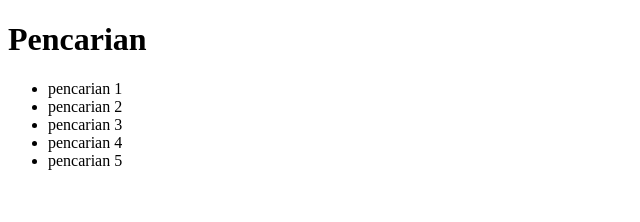
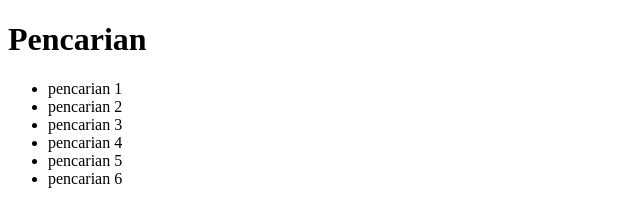
Before and after one commit to JonasAndreastarigan/pencarian-e-commerce, a plain HTML site: page index.html in a window 1280 px wide. Shown: the full height of the page, 0-640 px from the left. Drawn offline with Linux system fonts and the light colour scheme.

Commit message:
Update index.html pencarian ke - 6

```diff
--- a/index.html
+++ b/index.html
@@ -13,6 +13,7 @@
       <li>pencarian 3</li>
       <li>pencarian 4</li>
       <li>pencarian 5</li>
+      <li>pencarian 6</li>
     </ul>
   </body>
 </html>
```
